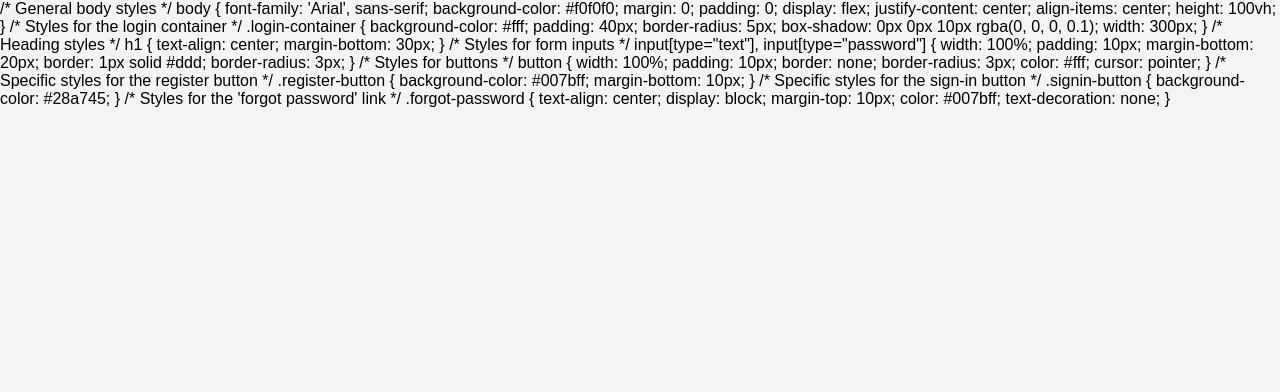
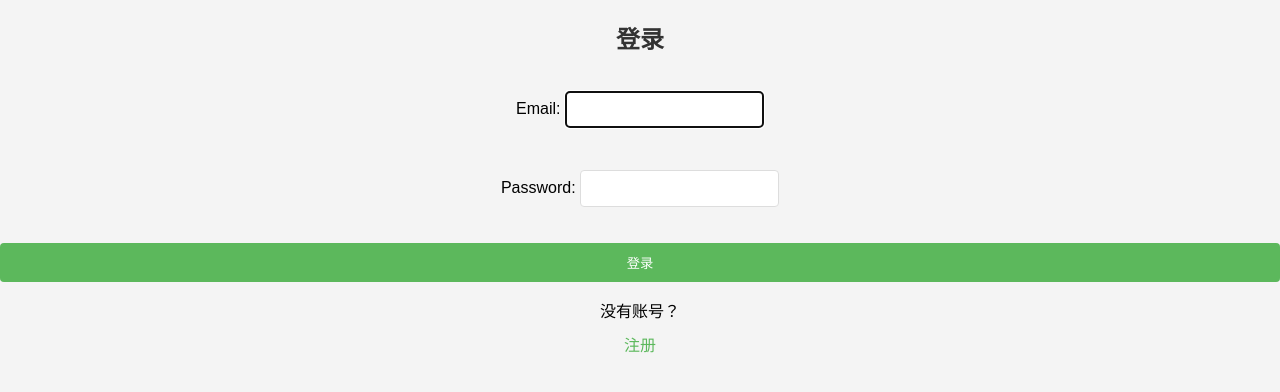
Before and after one commit to NaCN-Azure/It09-Django, a Django app: page /login/ in a window 1280 px wide. Shown: the top 392 px of the page. Run offline with Django 4.2, Linux system fonts and the light colour scheme.

Commit message:
Update login.html

```diff
--- a/templates/login.html
+++ b/templates/login.html
@@ -6,70 +6,15 @@
     <!-- ... -->
     <link href="{% static 'css/style.css' %}" rel="stylesheet">
 </head>
-/* General body styles */
-body {
-  font-family: 'Arial', sans-serif;
-  background-color: #f0f0f0;
-  margin: 0;
-  padding: 0;
-  display: flex;
-  justify-content: center;
-  align-items: center;
-  height: 100vh;
-}
-
-/* Styles for the login container */
-.login-container {
-  background-color: #fff;
-  padding: 40px;
-  border-radius: 5px;
-  box-shadow: 0px 0px 10px rgba(0, 0, 0, 0.1);
-  width: 300px;
-}
-
-/* Heading styles */
-h1 {
-  text-align: center;
-  margin-bottom: 30px;
-}
-
-/* Styles for form inputs */
-input[type="text"],
-input[type="password"] {
-  width: 100%;
-  padding: 10px;
-  margin-bottom: 20px;
-  border: 1px solid #ddd;
-  border-radius: 3px;
-}
-
-/* Styles for buttons */
-button {
-  width: 100%;
-  padding: 10px;
-  border: none;
-  border-radius: 3px;
-  color: #fff;
-  cursor: pointer;
-}
-
-/* Specific styles for the register button */
-.register-button {
-  background-color: #007bff;
-  margin-bottom: 10px;
-}
-
-/* Specific styles for the sign-in button */
-.signin-button {
-  background-color: #28a745;
-}
-
-/* Styles for the 'forgot password' link */
-.forgot-password {
-  text-align: center;
-  display: block;
-  margin-top: 10px;
-  color: #007bff;
-  text-decoration: none;
-}
+<body>
+    <div class="login-container">
+        <h2>登录</h2>
+        <form method="post" action="{% url 'login' %}">
+            {% csrf_token %}
+            {{ form.as_p }}
+            <button type="submit">登录</button>
+        </form>
+        <p>没有账号？<a href="{% url 'register' user_type=1 %}">注册</a></p>
+    </div>
+</body>
 </html>
```
